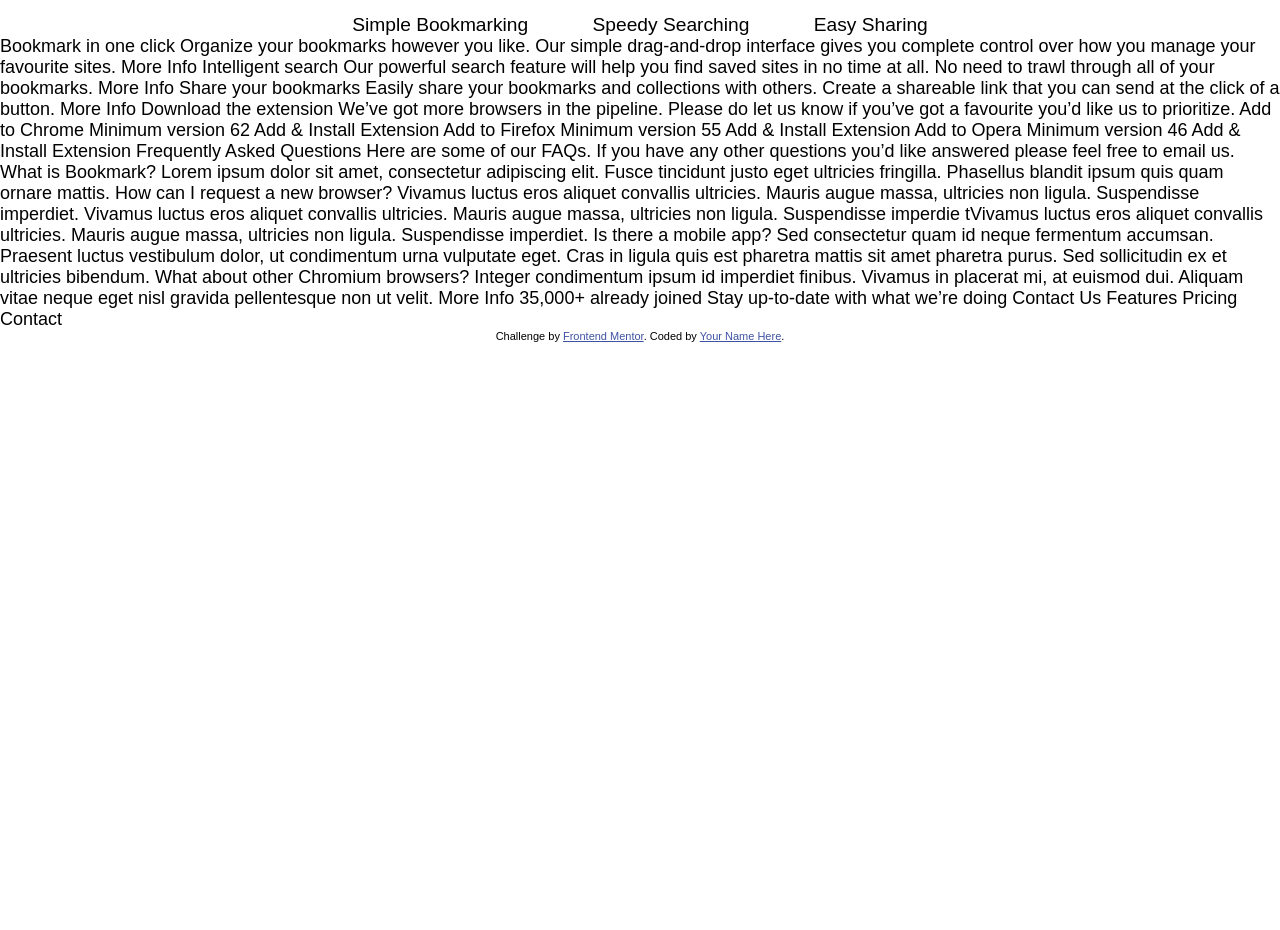
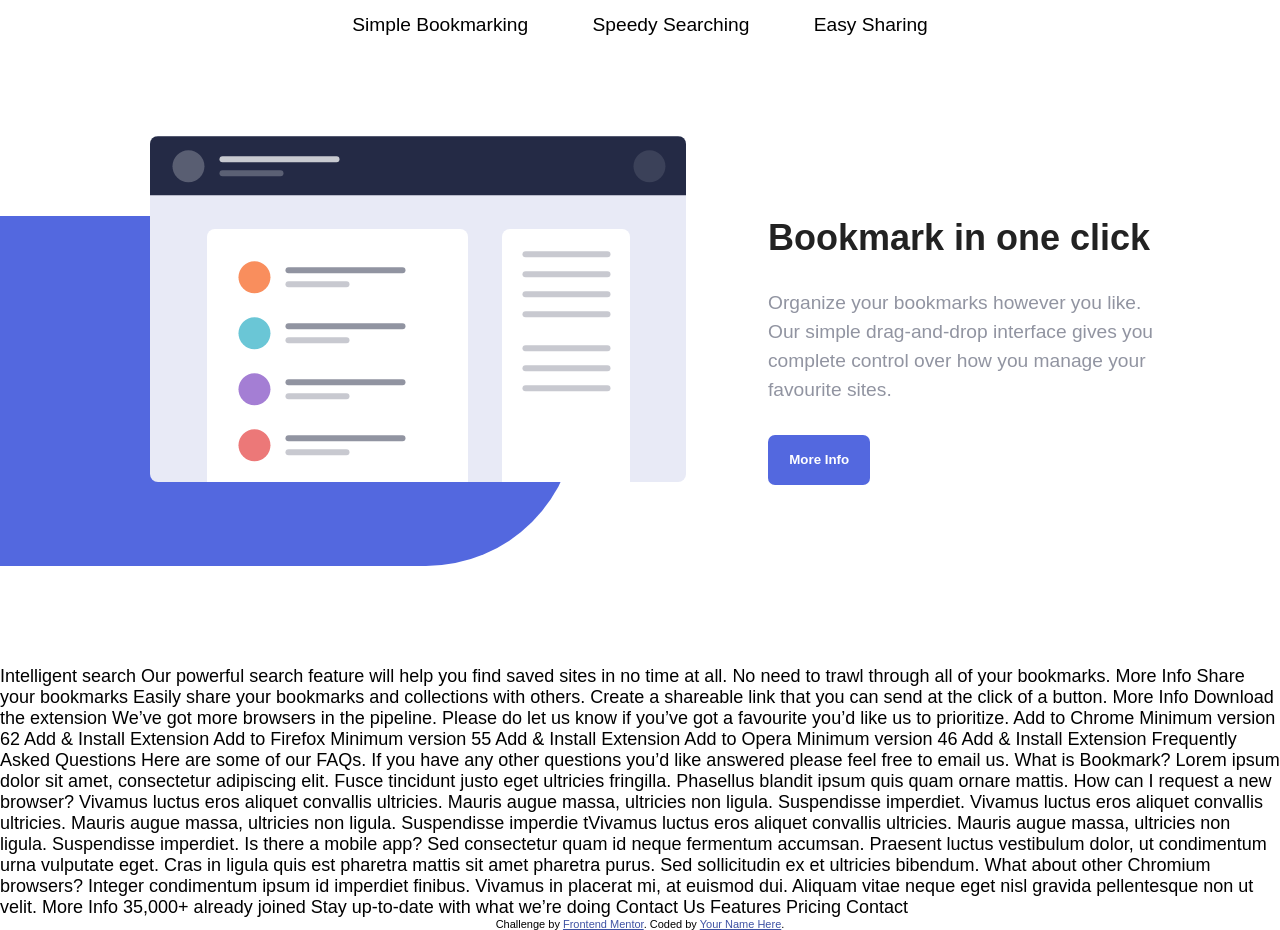
Before and after one commit to Trend20/bookmarkingpage, a plain HTML site: page index.html in a window 1280 px wide. Shown: the part 920-1850 px from the top of the page. Before the commit the page ends 1262 px from the top, so only its background shows below. Drawn offline with Linux system fonts and the light colour scheme.

Commit message:
working on the useage section

```diff
--- a/index.html
+++ b/index.html
@@ -66,19 +66,31 @@
                 </p>
             </div>
             <div class="switcher">
-                <li>Simple Bookmarking</li>
+                <li class="active">Simple Bookmarking</li>
                 <li>Speedy Searching</li>
                 <li>Easy Sharing</li>
             </div>
         </div>
+
+        <div class="usage">
+            <div class="usage-image">
+                <img src="./images/illustration-features-tab-1.svg" alt="">
+                <div></div>
+            </div>
+
+            <div class="usage-text">
+                <h1>Bookmark in one click</h1>
+                <p>
+                    Organize your bookmarks however you like. Our simple drag-and-drop interface
+                    gives you complete control over how you manage your favourite sites.
+                </p>
+                <button>More Info</button>
+            </div>
+        </div>
+
+
+
     </div>
-
-    Bookmark in one click
-
-    Organize your bookmarks however you like. Our simple drag-and-drop interface
-    gives you complete control over how you manage your favourite sites.
-
-    More Info
 
     Intelligent search
 
--- a/style.css
+++ b/style.css
@@ -206,3 +206,70 @@ nav ul li a {
 .switcher>li:hover {
     color: indianred;
 }
+
+/* usage */
+.usage {
+    display: flex;
+    justify-content: space-between;
+    align-items: center;
+    margin-top: 100px;
+    overflow: hidden;
+    margin-bottom: 100px;
+    height: auto;
+    width: 100%;
+}
+
+.usage-image {
+    position: relative;
+    display: flex;
+    width: 50%;
+    height: auto;
+}
+
+.usage-image>img {
+    margin-left: 150px;
+    position: absolute;
+}
+
+.usage-image>div {
+    background: hsl(231, 69%, 60%);
+    height: 350px;
+    width: 90%;
+    position: relative;
+    z-index: -1;
+    border-top-right-radius: 150px;
+    border-bottom-right-radius: 150px;
+    overflow: hidden;
+    margin-top: 80px;
+}
+
+.usage-text {
+    width: 40%;
+    height: auto;
+}
+
+.usage-text>h1 {
+    width: 75%;
+    color: #222;
+}
+
+.usage-text>p {
+    margin-top: 30px;
+    width: 80%;
+    font-size: 1.2rem;
+    color: hsl(229, 8%, 60%);
+    line-height: 1.5;
+}
+
+.usage-text>button {
+    margin-top: 30px;
+    width: 20%;
+    height: 50px;
+    border: none;
+    border-radius: 7px;
+    outline: none;
+    background: hsl(231, 69%, 60%);
+    color: #fff;
+    font-weight: bold;
+    cursor: pointer;
+}
```
